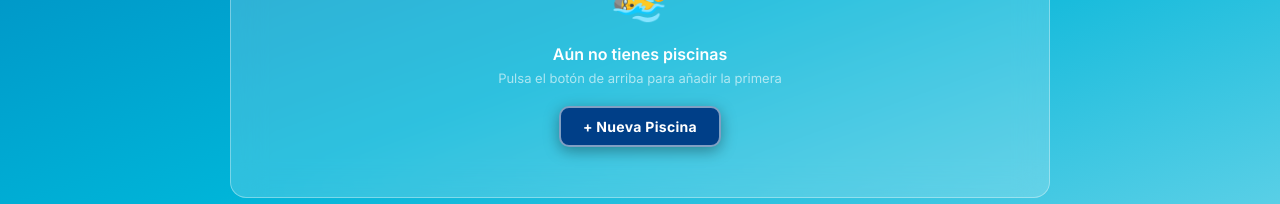
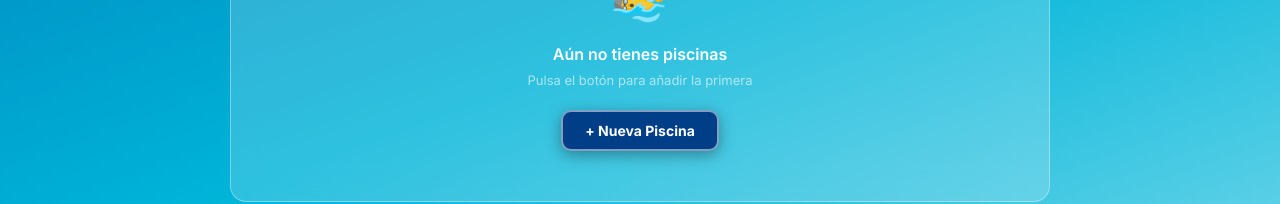
Before and after one commit to cristianbayonatena-crypto/mypool, a React (Vite) app: page / in a window 1280 px wide. Shown: the part 355-559 px from the top of the page. Built offline with nearby package versions, Linux system fonts and the light colour scheme.

Commit message:
btones solucion 2

```diff
--- a/src/App.jsx
+++ b/src/App.jsx
@@ -15,9 +15,7 @@ const taskOptions = [
   "Revisión de iluminación", "Cambio de agua parcial",
 ];
 
-const statusColors = {
-  Óptimo: "#00e5a0", Bajo: "#ffcc00", Alto: "#ff6b35", "No medido": "#666"
-};
+const statusColors = { Óptimo: "#00e5a0", Bajo: "#ffcc00", Alto: "#ff6b35", "No medido": "#666" };
 
 function getStatus(id, val) {
   const v = parseFloat(val);
@@ -37,34 +35,14 @@ function fmtDate(iso) {
 function exportPDF(pool, logs) {
   const poolLogs = logs.filter(l => l.poolId === pool.id);
   const win = window.open("", "_blank");
-  win.document.write(`
-    <html><head><title>Informe ${pool.name}</title>
-    <style>
-      body { font-family: Arial, sans-serif; padding: 40px; color: #1a1a2e; }
-      h1 { color: #0077b6; border-bottom: 2px solid #0077b6; padding-bottom: 10px; }
-      .meta { color: #666; font-size: 13px; margin-bottom: 30px; }
-      .entry { border: 1px solid #ddd; border-radius: 8px; padding: 16px; margin-bottom: 16px; }
-      .date { font-weight: 700; color: #0077b6; margin-bottom: 8px; }
-      .task { display: inline-block; background: #e8f4fd; color: #0077b6; padding: 2px 10px; border-radius: 20px; font-size: 11px; margin: 2px; }
-      .notes { background: #f8f9fa; border-left: 3px solid #0077b6; padding: 8px 12px; font-size: 13px; margin-top: 8px; }
-      table { width: 100%; border-collapse: collapse; margin-top: 8px; }
-      td, th { padding: 6px 10px; border: 1px solid #eee; font-size: 12px; text-align: left; }
-      th { background: #e8f4fd; color: #0077b6; }
-    </style></head><body>
-    <h1>🏊 Informe — ${pool.name}</h1>
-    <div class="meta">${pool.location ? "📍 " + pool.location : ""} ${pool.volume ? "· Vol: " + pool.volume + " m³" : ""} · Generado: ${new Date().toLocaleDateString("es-ES")}</div>
-    <p><strong>Total registros:</strong> ${poolLogs.length}</p>
-    ${poolLogs.map(l => `
-      <div class="entry">
-        <div class="date">📅 ${fmtDate(l.createdAt)}</div>
-        ${l.tasks?.length ? `<div>${l.tasks.map(t => `<span class="task">${t}</span>`).join("")}</div>` : ""}
-        ${Object.keys(l.chemicals || {}).length ? `
-          <table><tr><th>Parámetro</th><th>Valor</th><th>Producto</th><th>Cantidad</th></tr>
-          ${chems.map(c => { const v = l.chemicals?.[c.id]; const q = l.quantities?.[c.id]; if (!v) return ""; return `<tr><td>${c.label}</td><td>${v} ${c.unit}</td><td>${c.prod}</td><td>${q ? q + " kg/L" : "—"}</td></tr>`; }).join("")}
-          </table>` : ""}
-        ${l.notes ? `<div class="notes">📝 ${l.notes}</div>` : ""}
-      </div>`).join("")}
-    </body></html>`);
+  win.document.write(`<html><head><title>Informe ${pool.name}</title>
+  <style>body{font-family:Arial,sans-serif;padding:40px;color:#1a1a2e}h1{color:#0077b6;border-bottom:2px solid #0077b6;padding-bottom:10px}.meta{color:#666;font-size:13px;margin-bottom:30px}.entry{border:1px solid #ddd;border-radius:8px;padding:16px;margin-bottom:16px}.date{font-weight:700;color:#0077b6;margin-bottom:8px}.task{display:inline-block;background:#e8f4fd;color:#0077b6;padding:2px 10px;border-radius:20px;font-size:11px;margin:2px}.notes{background:#f8f9fa;border-left:3px solid #0077b6;padding:8px 12px;font-size:13px;margin-top:8px}table{width:100%;border-collapse:collapse;margin-top:8px}td,th{padding:6px 10px;border:1px solid #eee;font-size:12px;text-align:left}th{background:#e8f4fd;color:#0077b6}</style>
+  </head><body>
+  <h1>🏊 Informe — ${pool.name}</h1>
+  <div class="meta">${pool.location ? "📍 " + pool.location : ""} ${pool.volume ? "· Vol: " + pool.volume + " m³" : ""} · Generado: ${new Date().toLocaleDateString("es-ES")}</div>
+  <p><strong>Total registros:</strong> ${poolLogs.length}</p>
+  ${poolLogs.map(l => `<div class="entry"><div class="date">📅 ${fmtDate(l.createdAt)}</div>${l.tasks?.length ? `<div>${l.tasks.map(t => `<span class="task">${t}</span>`).join("")}</div>` : ""}${Object.keys(l.chemicals || {}).length ? `<table><tr><th>Parámetro</th><th>Valor</th><th>Producto</th><th>Cantidad</th></tr>${chems.map(c => { const v = l.chemicals?.[c.id]; const q = l.quantities?.[c.id]; if (!v) return ""; return `<tr><td>${c.label}</td><td>${v} ${c.unit}</td><td>${c.prod}</td><td>${q ? q + " kg/L" : "—"}</td></tr>`; }).join("")}</table>` : ""}${l.notes ? `<div class="notes">📝 ${l.notes}</div>` : ""}</div>`).join("")}
+  </body></html>`);
   win.document.close();
   setTimeout(() => win.print(), 500);
 }
@@ -109,152 +87,28 @@ export default function App() {
 
   function lastLog(pid) { return logs.find(l => l.poolId === pid); }
 
-  const bg = {
-    position: "fixed", top: 0, left: 0, width: "100%", height: "100%",
-    background: "linear-gradient(160deg, #0077b6 0%, #00b4d8 50%, #90e0ef 100%)",
-    zIndex: 0
-  };
-
+  const bg = { position: "fixed", top: 0, left: 0, width: "100%", height: "100%", background: "linear-gradient(160deg,#0077b6 0%,#00b4d8 50%,#90e0ef 100%)", zIndex: 0 };
   const wrap = { position: "relative", zIndex: 1, minHeight: "100vh", fontFamily: "Inter, Arial, sans-serif" };
-
-  const glass = {
-    background: "rgba(255,255,255,0.18)",
-    backdropFilter: "blur(16px)",
-    WebkitBackdropFilter: "blur(16px)",
-    border: "1px solid rgba(255,255,255,0.35)",
-  };
-
-  const glassDark = {
-    background: "rgba(0,20,50,0.45)",
-    backdropFilter: "blur(16px)",
-    WebkitBackdropFilter: "blur(16px)",
-    border: "1px solid rgba(255,255,255,0.2)",
-  };
-
+  const glass = { background: "rgba(255,255,255,0.18)", backdropFilter: "blur(16px)", WebkitBackdropFilter: "blur(16px)", border: "1px solid rgba(255,255,255,0.35)" };
+  const glassDark = { background: "rgba(0,20,50,0.45)", backdropFilter: "blur(16px)", WebkitBackdropFilter: "blur(16px)", border: "1px solid rgba(255,255,255,0.2)" };
   const hdr = { ...glass, padding: "14px 24px", display: "flex", alignItems: "center", justifyContent: "space-between" };
   const main = { maxWidth: 820, margin: "0 auto", padding: "24px 16px" };
+  const inp = { background: "rgba(255,255,255,0.15)", border: "1px solid rgba(255,255,255,0.35)", borderRadius: 10, padding: "10px 14px", color: "#fff", fontSize: 14, fontFamily: "Inter, Arial, sans-serif", width: "100%", outline: "none", boxSizing: "border-box" };
+  const sel = { background: "rgba(0,20,50,0.7)", border: "1px solid rgba(255,255,255,0.35)", borderRadius: 10, padding: "10px 14px", color: "#fff", fontSize: 14, fontFamily: "Inter, Arial, sans-serif", width: "100%", outline: "none", boxSizing: "border-box" };
+  const lbl = { fontSize: 11, color: "rgba(255,255,255,0.75)", letterSpacing: 1.5, textTransform: "uppercase", marginBottom: 6, display: "block", marginTop: 18, fontWeight: 600 };
+  const badge = (s) => ({ display: "inline-block", background: statusColors[s] + "33", color: statusColors[s], border: `1px solid ${statusColors[s]}66`, borderRadius: 20, padding: "2px 9px", fontSize: 10, fontWeight: 600, marginRight: 4, marginBottom: 3 });
+  const chip = (s) => ({ display: "inline-block", background: s ? "rgba(255,255,255,0.3)" : "rgba(255,255,255,0.1)", border: `1px solid ${s ? "rgba(255,255,255,0.8)" : "rgba(255,255,255,0.25)"}`, color: s ? "#fff" : "rgba(255,255,255,0.6)", borderRadius: 20, padding: "5px 13px", fontSize: 12, cursor: "pointer", margin: 3, fontWeight: s ? 600 : 400 });
+  const navBtn = (a) => ({ background: a ? "rgba(255,255,255,0.25)" : "transparent", border: a ? "1px solid rgba(255,255,255,0.7)" : "1px solid rgba(255,255,255,0.25)", color: "#fff", borderRadius: 8, padding: "6px 14px", cursor: "pointer", fontFamily: "Inter, Arial, sans-serif", fontSize: 12, fontWeight: a ? 600 : 400, marginLeft: 6 });
 
-  const btnPrimary = {
-    background: "#003f88",
-    color: "#fff",
-    border: "2px solid rgba(255,255,255,0.5)",
-    borderRadius: 10,
-    padding: "10px 22px",
-    fontSize: 14,
-    fontWeight: 700,
-    cursor: "pointer",
-    fontFamily: "Inter, Arial, sans-serif",
-    boxShadow: "0 4px 15px rgba(0,0,0,0.35)",
-    letterSpacing: 0.3,
-  };
-
-  const btnSave = {
-    background: "#003f88",
-    color: "#fff",
-    border: "2px solid rgba(255,255,255,0.4)",
-    borderRadius: 12,
-    padding: "12px 30px",
-    fontSize: 14,
-    fontWeight: 700,
-    cursor: "pointer",
-    fontFamily: "Inter, Arial, sans-serif",
-    marginTop: 22,
-    boxShadow: "0 4px 15px rgba(0,0,0,0.3)",
-  };
-
-  const btnCancel = {
-    background: "transparent",
-    color: "#fff",
-    border: "1px solid rgba(255,255,255,0.4)",
-    borderRadius: 12,
-    padding: "12px 22px",
-    fontSize: 14,
-    cursor: "pointer",
-    fontFamily: "Inter, Arial, sans-serif",
-    marginTop: 22,
-    marginLeft: 10,
-  };
-
-  const inp = {
-    background: "rgba(255,255,255,0.15)",
-    border: "1px solid rgba(255,255,255,0.35)",
-    borderRadius: 10,
-    padding: "10px 14px",
-    color: "#fff",
-    fontSize: 14,
-    fontFamily: "Inter, Arial, sans-serif",
-    width: "100%",
-    outline: "none",
-    boxSizing: "border-box",
-  };
-
-  const sel = {
-    background: "rgba(0,20,50,0.7)",
-    border: "1px solid rgba(255,255,255,0.35)",
-    borderRadius: 10,
-    padding: "10px 14px",
-    color: "#fff",
-    fontSize: 14,
-    fontFamily: "Inter, Arial, sans-serif",
-    width: "100%",
-    outline: "none",
-    boxSizing: "border-box",
-  };
-
-  const lbl = {
-    fontSize: 11,
-    color: "rgba(255,255,255,0.75)",
-    letterSpacing: 1.5,
-    textTransform: "uppercase",
-    marginBottom: 6,
-    display: "block",
-    marginTop: 18,
-    fontWeight: 600,
-  };
-
-  const badge = (s) => ({
-    display: "inline-block",
-    background: statusColors[s] + "33",
-    color: statusColors[s],
-    border: `1px solid ${statusColors[s]}66`,
-    borderRadius: 20,
-    padding: "2px 9px",
-    fontSize: 10,
-    fontWeight: 600,
-    marginRight: 4,
-    marginBottom: 3,
-  });
-
-  const chip = (s) => ({
-    display: "inline-block",
-    background: s ? "rgba(255,255,255,0.3)" : "rgba(255,255,255,0.1)",
-    border: `1px solid ${s ? "rgba(255,255,255,0.8)" : "rgba(255,255,255,0.25)"}`,
-    color: s ? "#fff" : "rgba(255,255,255,0.6)",
-    borderRadius: 20,
-    padding: "5px 13px",
-    fontSize: 12,
-    cursor: "pointer",
-    margin: 3,
-    fontWeight: s ? 600 : 400,
-  });
-
-  const navBtn = (a) => ({
-    background: a ? "rgba(255,255,255,0.25)" : "transparent",
-    border: a ? "1px solid rgba(255,255,255,0.7)" : "1px solid rgba(255,255,255,0.25)",
-    color: "#fff",
-    borderRadius: 8,
-    padding: "6px 14px",
-    cursor: "pointer",
-    fontFamily: "Inter, Arial, sans-serif",
-    fontSize: 12,
-    fontWeight: a ? 600 : 400,
-    marginLeft: 6,
-  });
+  const btnRow = { display: "flex", gap: 10, marginTop: 24, paddingTop: 20, borderTop: "1px solid rgba(255,255,255,0.15)" };
+  const btnSave = { background: "#003f88", color: "#fff", border: "2px solid rgba(255,255,255,0.5)", borderRadius: 12, padding: "13px 0", fontSize: 15, fontWeight: 700, cursor: "pointer", fontFamily: "Inter, Arial, sans-serif", flex: 1, boxShadow: "0 4px 15px rgba(0,0,0,0.3)" };
+  const btnCancel = { background: "rgba(255,255,255,0.1)", color: "#fff", border: "1px solid rgba(255,255,255,0.3)", borderRadius: 12, padding: "13px 0", fontSize: 15, cursor: "pointer", fontFamily: "Inter, Arial, sans-serif", flex: 1 };
+  const btnAdd = { background: "#003f88", color: "#fff", border: "2px solid rgba(255,255,255,0.5)", borderRadius: 10, padding: "10px 22px", fontSize: 14, fontWeight: 700, cursor: "pointer", fontFamily: "Inter, Arial, sans-serif", boxShadow: "0 4px 15px rgba(0,0,0,0.35)" };
 
   // DASHBOARD
   if (view === "dashboard") return (
     <div style={wrap}>
-      <link href="https://fonts.googleapis.com/css2?family=Inter:wght@300;400;500;600;700&display=swap" rel="stylesheet" />
+      <link href="https://fonts.googleapis.com/css2?family=Inter:wght@400;500;600;700&display=swap" rel="stylesheet" />
       <div style={bg} />
       <div style={hdr}>
         <div style={{ fontSize: 18, fontWeight: 700, color: "#fff", letterSpacing: 1 }}>🏊 AquaLog Pro</div>
@@ -275,14 +129,14 @@ export default function App() {
         </div>
         <div style={{ display: "flex", justifyContent: "space-between", alignItems: "center", marginBottom: 14 }}>
           <span style={{ fontSize: 11, color: "rgba(255,255,255,0.85)", letterSpacing: 2, textTransform: "uppercase", fontWeight: 600 }}>Mis Piscinas</span>
-          <button style={btnPrimary} onClick={() => setView("addPool")}>+ Nueva Piscina</button>
+          <button style={btnAdd} onClick={() => setView("addPool")}>+ Nueva Piscina</button>
         </div>
         {pools.length === 0
           ? <div style={{ ...glass, borderRadius: 16, padding: 50, textAlign: "center" }}>
               <div style={{ fontSize: 48, marginBottom: 12 }}>🏊‍♂️</div>
-              <div style={{ color: "#fff", fontWeight: 600, fontSize: 16, marginBottom: 6 }}>Aún no tienes piscinas</div>
-              <div style={{ color: "rgba(255,255,255,0.6)", fontSize: 13, marginBottom: 20 }}>Pulsa el botón de arriba para añadir la primera</div>
-              <button style={btnPrimary} onClick={() => setView("addPool")}>+ Nueva Piscina</button>
+              <div style={{ color: "#fff", fontWeight: 600, fontSize: 16, marginBottom: 8 }}>Aún no tienes piscinas</div>
+              <div style={{ color: "rgba(255,255,255,0.6)", fontSize: 13, marginBottom: 22 }}>Pulsa el botón para añadir la primera</div>
+              <button style={btnAdd} onClick={() => setView("addPool")}>+ Nueva Piscina</button>
             </div>
           : <div style={{ display: "grid", gridTemplateColumns: "repeat(auto-fill,minmax(220px,1fr))", gap: 14 }}>
               {pools.map(pool => {
@@ -312,7 +166,7 @@ export default function App() {
   // ADD POOL
   if (view === "addPool") return (
     <div style={wrap}>
-      <link href="https://fonts.googleapis.com/css2?family=Inter:wght@300;400;500;600;700&display=swap" rel="stylesheet" />
+      <link href="https://fonts.googleapis.com/css2?family=Inter:wght@400;500;600;700&display=swap" rel="stylesheet" />
       <div style={bg} />
       <div style={hdr}>
         <div style={{ fontSize: 18, fontWeight: 700, color: "#fff" }}>🏊 AquaLog Pro</div>
@@ -323,10 +177,10 @@ export default function App() {
         <div style={{ fontSize: 13, color: "rgba(255,255,255,0.65)", marginBottom: 22 }}>Añade los datos de la instalación</div>
         <div style={{ ...glassDark, borderRadius: 16, padding: 24 }}>
           <label style={lbl}>Foto de la piscina</label>
-          <div onClick={() => photoRef.current.click()} style={{ width: "100%", height: 140, background: "rgba(255,255,255,0.08)", borderRadius: 12, display: "flex", alignItems: "center", justifyContent: "center", cursor: "pointer", border: "2px dashed rgba(255,255,255,0.3)", overflow: "hidden" }}>
+          <div onClick={() => photoRef.current.click()} style={{ width: "100%", height: 130, background: "rgba(255,255,255,0.08)", borderRadius: 12, display: "flex", alignItems: "center", justifyContent: "center", cursor: "pointer", border: "2px dashed rgba(255,255,255,0.3)", overflow: "hidden" }}>
             {np.photo
               ? <img src={np.photo} alt="preview" style={{ width: "100%", height: "100%", objectFit: "cover" }} />
-              : <div style={{ textAlign: "center", color: "rgba(255,255,255,0.5)" }}><div style={{ fontSize: 32 }}>📷</div><div style={{ fontSize: 12, marginTop: 6 }}>Pulsa para añadir foto</div></div>
+              : <div style={{ textAlign: "center", color: "rgba(255,255,255,0.5)" }}><div style={{ fontSize: 28 }}>📷</div><div style={{ fontSize: 12, marginTop: 6 }}>Pulsa para añadir foto</div></div>
             }
           </div>
           <input ref={photoRef} type="file" accept="image/*" style={{ display: "none" }} onChange={handlePhoto} />
@@ -346,9 +200,11 @@ export default function App() {
               </select>
             </div>
           </div>
+          <div style={btnRow}>
+            <button style={btnSave} onClick={savePool}>✓ Guardar Piscina</button>
+            <button style={btnCancel} onClick={() => setView("dashboard")}>Cancelar</button>
+          </div>
         </div>
-        <button style={btnSave} onClick={savePool}>Guardar Piscina</button>
-        <button style={btnCancel} onClick={() => setView("dashboard")}>Cancelar</button>
       </div>
     </div>
   );
@@ -356,7 +212,7 @@ export default function App() {
   // ADD LOG
   if (view === "addLog") return (
     <div style={wrap}>
-      <link href="https://fonts.googleapis.com/css2?family=Inter:wght@300;400;500;600;700&display=swap" rel="stylesheet" />
+      <link href="https://fonts.googleapis.com/css2?family=Inter:wght@400;500;600;700&display=swap" rel="stylesheet" />
       <div style={bg} />
       <div style={hdr}>
         <div style={{ fontSize: 18, fontWeight: 700, color: "#fff" }}>🏊 AquaLog Pro</div>
@@ -370,19 +226,19 @@ export default function App() {
           <input style={{ ...inp, maxWidth: 200 }} type="date" value={nl.date} onChange={e => setNl(l => ({ ...l, date: e.target.value }))} />
           <label style={lbl}>Tareas realizadas</label>
           <div style={{ marginBottom: 8 }}>{taskOptions.map(t => <span key={t} style={chip(nl.tasks.includes(t))} onClick={() => toggleTask(t)}>{t}</span>)}</div>
-          <label style={lbl}>Mediciones y productos añadidos</label>
+          <label style={lbl}>Mediciones y productos</label>
           <div style={{ display: "grid", gridTemplateColumns: "repeat(auto-fill,minmax(150px,1fr))", gap: 10, marginTop: 6 }}>
             {chems.map(c => {
               const v = nl.chemicals[c.id] || "";
               const q = nl.quantities[c.id] || "";
               const s = v ? getStatus(c.id, v) : null;
               return (
-                <div key={c.id} style={{ background: "rgba(255,255,255,0.1)", border: `1px solid ${v ? statusColors[s] + "88" : "rgba(255,255,255,0.2)"}`, borderRadius: 12, padding: 14 }}>
-                  <div style={{ fontSize: 11, color: "rgba(255,255,255,0.7)", marginBottom: 6, fontWeight: 600 }}>{c.label}{c.unit ? ` (${c.unit})` : ""}</div>
-                  <input style={{ background: "transparent", border: "none", color: v ? statusColors[s] : "#fff", fontSize: 20, fontFamily: "Inter, Arial, sans-serif", fontWeight: 700, width: "100%", outline: "none" }} type="number" step="0.1" value={v} placeholder="—" onChange={e => setNl(l => ({ ...l, chemicals: { ...l.chemicals, [c.id]: e.target.value } }))} />
-                  <div style={{ fontSize: 9, color: "rgba(255,255,255,0.4)", margin: "4px 0 6px" }}>Ideal: {c.ideal}</div>
-                  {s && <span style={{ ...badge(s), display: "inline-block", marginBottom: 8 }}>{s}</span>}
-                  <div style={{ fontSize: 10, color: "rgba(255,255,255,0.5)", marginBottom: 4 }}>Cantidad añadida</div>
+                <div key={c.id} style={{ background: "rgba(255,255,255,0.1)", border: `1px solid ${v ? statusColors[s] + "88" : "rgba(255,255,255,0.2)"}`, borderRadius: 12, padding: 12 }}>
+                  <div style={{ fontSize: 11, color: "rgba(255,255,255,0.7)", marginBottom: 5, fontWeight: 600 }}>{c.label}{c.unit ? ` (${c.unit})` : ""}</div>
+                  <input style={{ background: "transparent", border: "none", color: v ? statusColors[s] : "#fff", fontSize: 20, fontFamily: "Inter,Arial,sans-serif", fontWeight: 700, width: "100%", outline: "none" }} type="number" step="0.1" value={v} placeholder="—" onChange={e => setNl(l => ({ ...l, chemicals: { ...l.chemicals, [c.id]: e.target.value } }))} />
+                  <div style={{ fontSize: 9, color: "rgba(255,255,255,0.4)", margin: "3px 0 5px" }}>Ideal: {c.ideal}</div>
+                  {s && <span style={{ ...badge(s), display: "inline-block", marginBottom: 6 }}>{s}</span>}
+                  <div style={{ fontSize: 10, color: "rgba(255,255,255,0.5)", marginBottom: 3 }}>Cantidad añadida</div>
                   <div style={{ display: "flex", alignItems: "center", gap: 4 }}>
                     <input style={{ ...inp, padding: "5px 8px", fontSize: 13, flex: 1 }} type="number" step="0.1" value={q} placeholder="0" onChange={e => setNl(l => ({ ...l, quantities: { ...l.quantities, [c.id]: e.target.value } }))} />
                     <span style={{ fontSize: 11, color: "rgba(255,255,255,0.5)" }}>kg/L</span>
@@ -393,9 +249,11 @@ export default function App() {
           </div>
           <label style={lbl}>Notas</label>
           <textarea style={{ ...inp, minHeight: 80, resize: "vertical" }} value={nl.notes} onChange={e => setNl(l => ({ ...l, notes: e.target.value }))} placeholder="Observaciones, incidencias..." />
+          <div style={btnRow}>
+            <button style={btnSave} onClick={saveLog}>✓ Guardar Registro</button>
+            <button style={btnCancel} onClick={() => setView("dashboard")}>Cancelar</button>
+          </div>
         </div>
-        <button style={btnSave} onClick={saveLog}>Guardar Registro</button>
-        <button style={btnCancel} onClick={() => setView("dashboard")}>Cancelar</button>
       </div>
     </div>
   );
@@ -404,7 +262,7 @@ export default function App() {
   const filtered = filterPool === "all" ? logs : logs.filter(l => l.poolId === filterPool);
   return (
     <div style={wrap}>
-      <link href="https://fonts.googleapis.com/css2?family=Inter:wght@300;400;500;600;700&display=swap" rel="stylesheet" />
+      <link href="https://fonts.googleapis.com/css2?family=Inter:wght@400;500;600;700&display=swap" rel="stylesheet" />
       <div style={bg} />
       <div style={hdr}>
         <div style={{ fontSize: 18, fontWeight: 700, color: "#fff" }}>🏊 AquaLog Pro</div>
@@ -422,7 +280,7 @@ export default function App() {
               {pools.map(p => <option key={p.id} value={p.id}>{p.name}</option>)}
             </select>
             {filterPool !== "all" && (
-              <button style={{ ...btnPrimary, padding: "8px 16px", fontSize: 12 }} onClick={() => exportPDF(pools.find(p => p.id === filterPool), logs)}>
+              <button style={{ ...btnAdd, padding: "8px 16px", fontSize: 12 }} onClick={() => exportPDF(pools.find(p => p.id === filterPool), logs)}>
                 📄 Exportar PDF
               </button>
             )}
```
